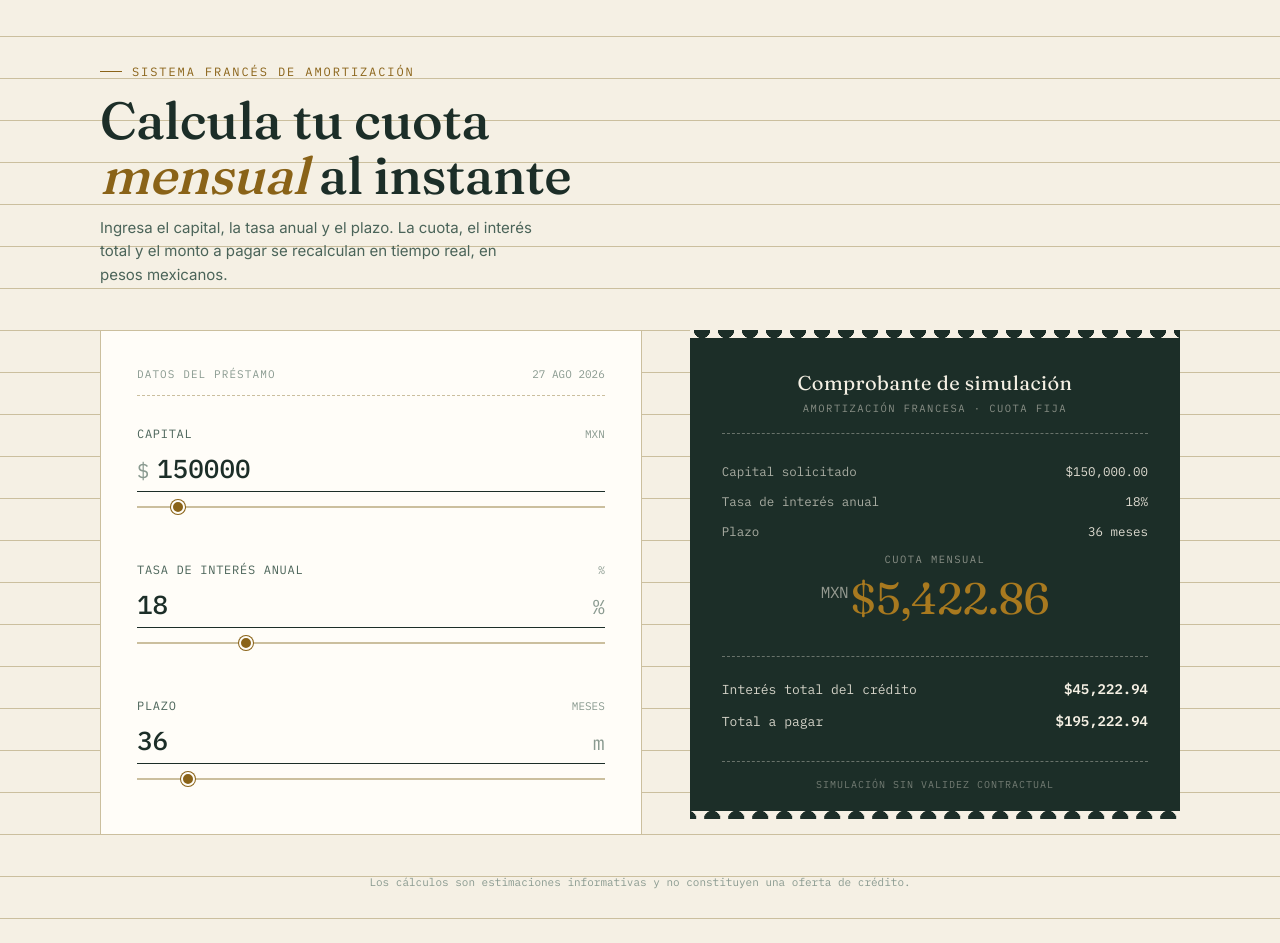
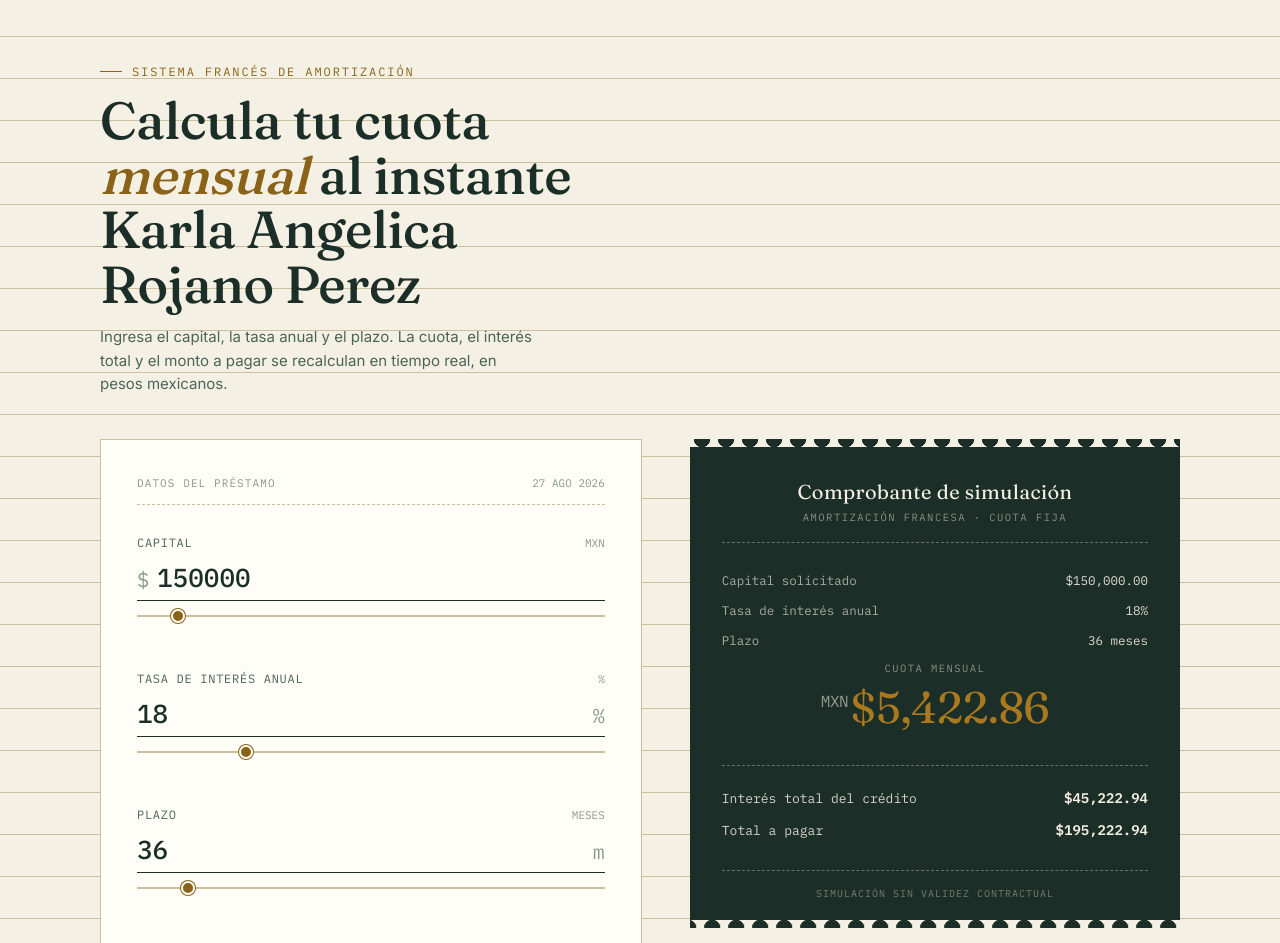
Before and after one commit to Goizaaa/Prueba2, a plain HTML site: page index.html in a window 1280 px wide. Shown: the top 943 px of the page. Drawn offline with Linux system fonts and the light colour scheme.

Commit message:
nombre en web

```diff
--- a/index.html
+++ b/index.html
@@ -311,6 +311,7 @@
   <header>
     <div class="eyebrow">Sistema francés de amortización</div>
     <h1>Calcula tu cuota <em>mensual</em> al instante</h1>
+    <h1>Karla Angelica Rojano Perez</h1>
     <p>Ingresa el capital, la tasa anual y el plazo. La cuota, el interés total y el monto a pagar se recalculan en tiempo real, en pesos mexicanos.</p>
   </header>
 
```
